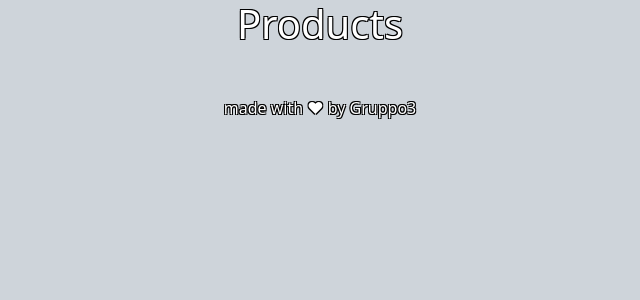
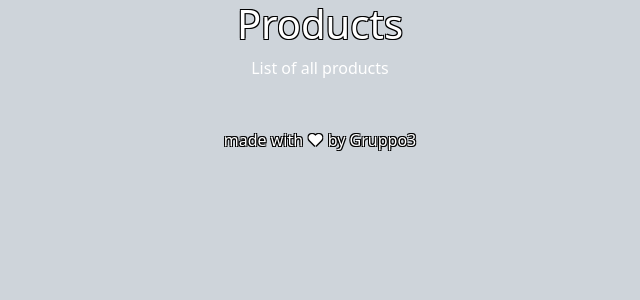
Before and after one commit to Valerio-Catellani/php-oop-2, a PHP site: page / in a window 1280 px wide. Shown: the top 300 px of the page, without its empty margins (320-960 px from the left). Run offline with PHP 8.4, Linux system fonts and the light colour scheme; some web fonts are replaced.

Commit message:
add subtitle

```diff
--- a/Views/body/header.php
+++ b/Views/body/header.php
@@ -1,3 +1,4 @@
 <header class="text-center">
     <h1 class="hype-text-shadow">Products</h1>
+    <p>List of all products</p>
 </header>
```
